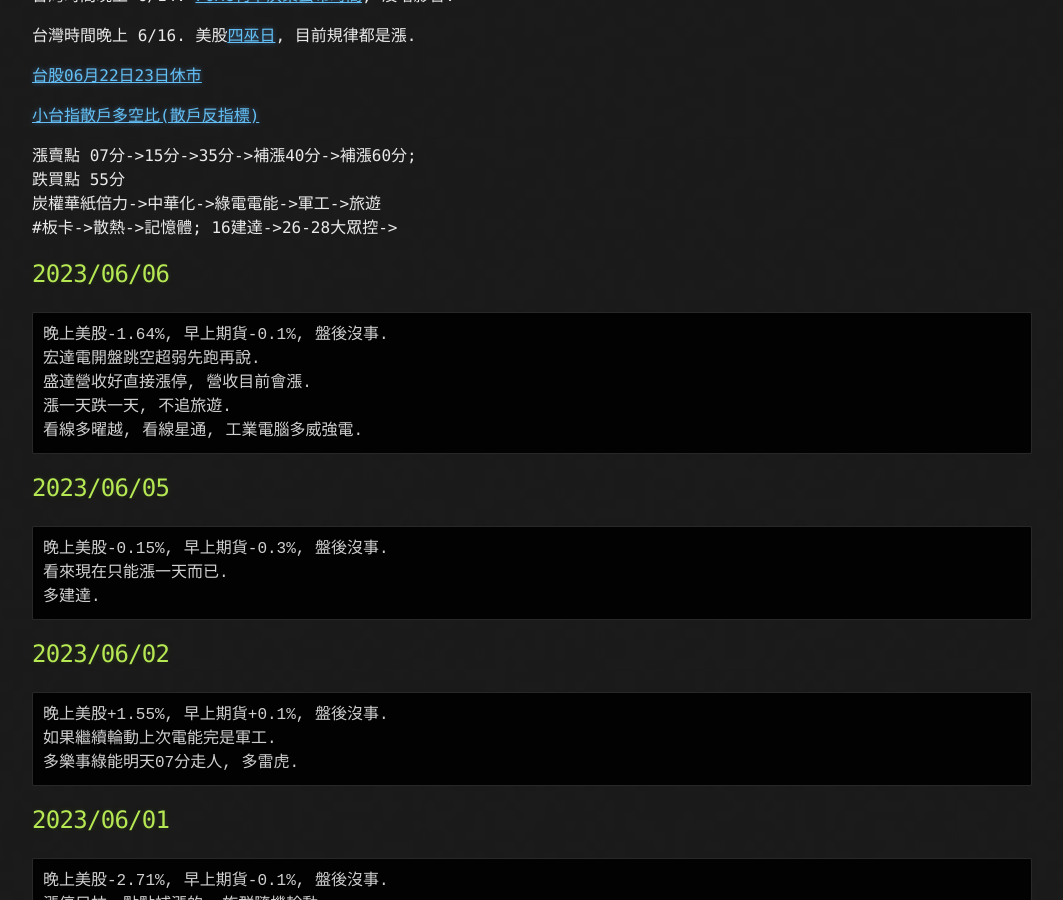
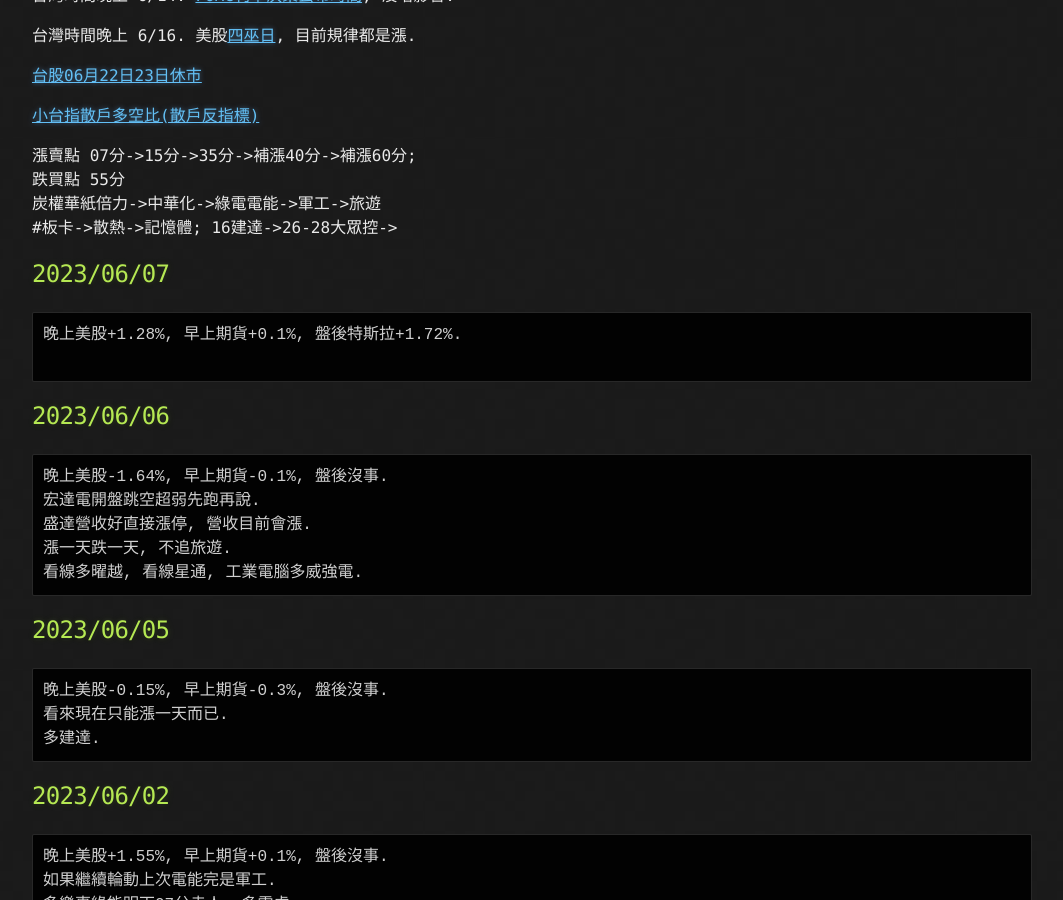
Before and after one commit to lepg5487/Stock_God, a Jekyll site: the page built from index.md, in a window 1280 px wide and 900 px high, scrolled down 394 px. Shown: the whole window, without its empty margins (108-1171 px from the left). Built offline with Jekyll 4.4.1, drawn with Linux system fonts in a browser that asks for light colours; our own code applies the rules of GitHub Pages for plain Markdown files.

Commit message:
Update index.md

````diff
--- a/index.md
+++ b/index.md
@@ -21,6 +21,12 @@
 炭權華紙倍力->中華化->綠電電能->軍工->旅遊
 #板卡->散熱->記憶體;
 16建達->26-28大眾控->
+
+## 2023/06/07
+```
+晚上美股+1.28%, 早上期貨+0.1%, 盤後特斯拉+1.72%.
+
+```
 
 ## 2023/06/06
 ```
````
